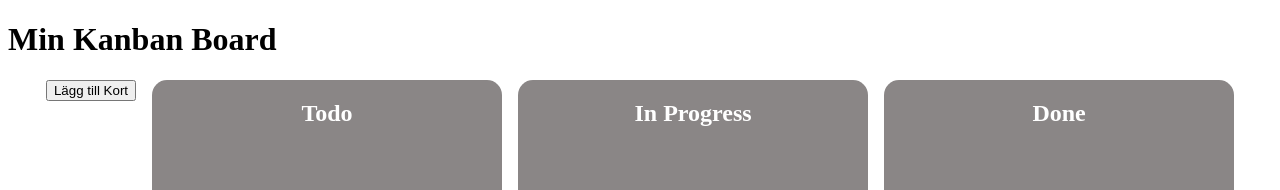
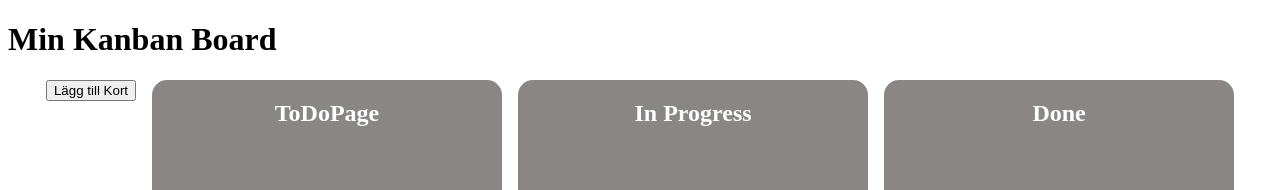
Before and after one commit to Fridbergs/kanban_board, a React (Vite) app: page / in a window 1280 px wide. Shown: the top 190 px of the page. Built offline with nearby package versions, Linux system fonts and the light colour scheme.

Commit message:
Fixed small issue with Adding to columns

```diff
--- a/src/AddCard.jsx
+++ b/src/AddCard.jsx
@@ -13,12 +13,6 @@ function AddCard({ addCard, columns }) {
   };
 
   const handleSaveCard = (cardContent, selectedColumn) => {
-    console.log(
-      "Saving card with content:",
-      cardContent,
-      "to column:",
-      selectedColumn
-    );
     addCard(selectedColumn, cardContent);
     handleCloseModal();
   };
--- a/src/Board.jsx
+++ b/src/Board.jsx
@@ -5,7 +5,7 @@ import CardDetails from "./CardDetails";
 
 const Board = () => {
   const [columns, setColumns] = useState([
-    { name: "Todo", cards: [] },
+    { name: "ToDoPage", cards: [] },
     { name: "In Progress", cards: [] },
     { name: "Done", cards: [] },
     // Lägg till fler kolumner vid behov
--- a/src/CardDetails.jsx
+++ b/src/CardDetails.jsx
@@ -2,7 +2,9 @@ import React, { useState } from "react";
 
 const CardDetails = ({ card, show, onClose, onSave, columns }) => {
   const [cardContent, setCardContent] = useState(card.content || "");
-  const [selectedColumn, setSelectedColumn] = useState(card.column || "ToDo");
+  const [selectedColumn, setSelectedColumn] = useState(
+    card.column || "ToDoPage"
+  );
 
   if (!show) {
     return null;
```
